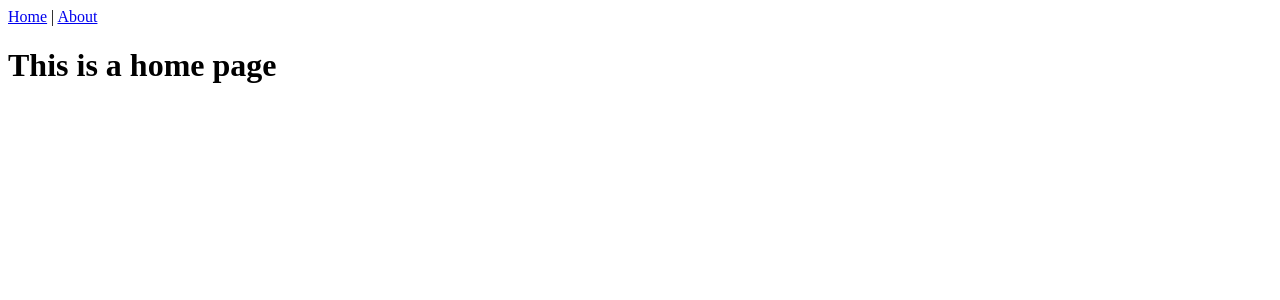
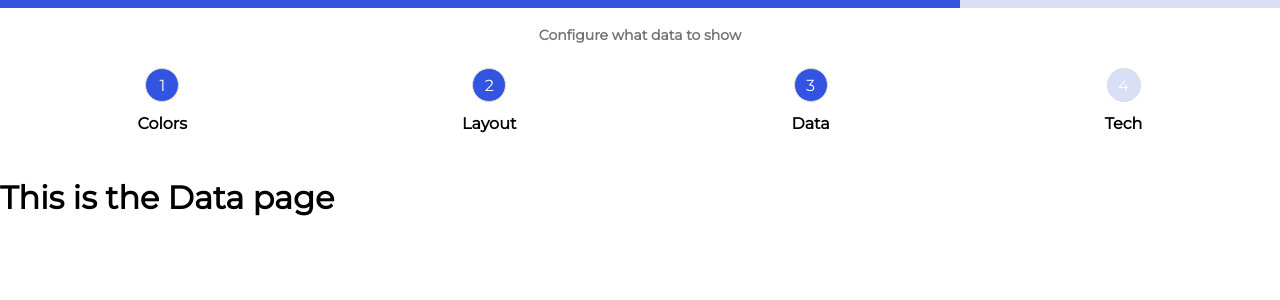
Before and after one commit to CartoDB/shuttle, a Vue app: page /data in a window 1280 px wide. Shown: the top 300 px of the page. Built offline with nearby package versions, Linux system fonts and the light colour scheme.

Commit message:
basic layout / step navigation

```diff
--- a/public/index.html
+++ b/public/index.html
@@ -5,7 +5,18 @@
     <meta http-equiv="X-UA-Compatible" content="IE=edge">
     <meta name="viewport" content="width=device-width,initial-scale=1.0">
     <link rel="icon" href="<%= BASE_URL %>favicon.ico">
+    <link href="https://fonts.googleapis.com/css?family=Montserrat" rel="stylesheet">
     <title>Airsephora</title>
+    <style>
+      body {
+        margin: 0;
+        padding: 0;
+      }
+
+      * {
+        font-family: 'Montserrat', sans-serif;
+      }
+    </style>
   </head>
   <body>
     <noscript>
--- a/src/App.vue
+++ b/src/App.vue
@@ -1,9 +1,56 @@
 <template>
   <div id="app">
-    <div id="nav">
-      <router-link to="/">Home</router-link> |
-      <router-link to="/about">About</router-link>
-    </div>
+    <ProgressBar :progress="progress" />
+    <div class="help">{{ helpForStep }}</div>
+    <Progress :index="routeIndex" />
     <router-view/>
   </div>
 </template>
+
+<script>
+import { steps } from '@/router';
+import ProgressBar from '@/components/ProgressBar.vue';
+import Progress from '@/components/Progress.vue';
+
+export default {
+  components: {
+    ProgressBar,
+    Progress
+  },
+  computed: {
+    routeIndex: function () {
+      return steps.indexOf(this.$route.name);
+    },
+
+    progress: function () {
+      return Math.floor(((this.routeIndex + 1) / steps.length) * 100);
+    },
+
+    helpForStep: function () {
+      switch (this.$route.name) {
+        case 'colors':
+          return 'Press the spacebar to switch colors';
+        case 'layout':
+          return 'Pick a layout';
+        case 'data':
+          return 'Configure what data to show';
+        case 'tech':
+          return 'Vector? Raster?';
+        default:
+          return null;
+      }
+    }
+  }
+}
+</script>
+
+
+<style scoped>
+.help {
+  margin-top: 18px;
+  font-weight: bold;
+  color: #727272;
+  font-size: 14px;
+  text-align: center;
+}
+</style>
--- /dev/null
+++ b/src/components/Progress.vue
@@ -0,0 +1,73 @@
+<template>
+<div class="step-wrapper">
+  <div class="step" v-for="(step, i) in steps" :key="i" @click="goTo(step)">
+    <div class="step-number" :class="{ 'step-number--active' : (i <=index ) }" >
+      {{ i + 1 }}
+    </div>
+    <div class="step-name">
+      {{ step }}
+    </div>
+  </div>
+</div>
+</template>
+
+<script>
+import { steps } from '@/router';
+
+export default {
+  name: 'Progress',
+  props: {
+    index: {
+      type: Number,
+      default: 0
+    }
+  },
+  data: function () {
+    return {
+      steps
+    };
+  },
+  methods: {
+    goTo: function (step) {
+      this.$router.push({ name: step });
+    }
+  }
+}
+</script>
+
+<style scoped>
+.step-wrapper {
+  display: flex;
+  justify-content: space-around;
+  padding: 24px 0;
+}
+
+.step {
+  display: flex;
+  flex-direction: column;
+  align-items: center;
+  cursor: pointer;
+}
+
+.step-name {
+  text-transform: capitalize;
+  font-weight: bold;
+  margin-top: 12px;
+}
+
+.step-number {
+  width: 32px;
+  height: 32px;
+  border-radius: 50%;
+  display: flex;
+  align-items: center;
+  justify-content: center;
+  background-color:#dadff8;
+  color: white;
+  border: 1px solid #dadada;
+}
+
+.step-number--active {
+  background-color: #3254e0;
+}
+</style>
--- /dev/null
+++ b/src/components/ProgressBar.vue
@@ -0,0 +1,29 @@
+<template>
+<div class="progressBg">
+  <div class="progressBar" :style="{ 'width': `${progress}%` }"></div>
+</div>
+</template>
+
+<script>
+export default {
+  props: {
+    progress: {
+      type: Number,
+      default: 0
+    }
+  }
+}
+</script>
+
+
+<style scoped>
+.progressBg {
+  background-color: #dadff8;
+}
+
+.progressBar {
+  height: 8px;
+  background-color: #3254e0;
+  transition: width 0.2s linear;
+}
+</style>
--- a/src/router.js
+++ b/src/router.js
@@ -1,10 +1,27 @@
 import Vue from 'vue'
 import Router from 'vue-router'
 import Home from './views/Home.vue'
+import Colors from './views/Colors.vue';
+import Layout from './views/Layout.vue';
+import Data from './views/Data.vue';
+import Tech from './views/Tech.vue';
 
-Vue.use(Router)
+Vue.use(Router);
+
+const COLORS = 'colors';
+const LAYOUT = 'layout';
+const DATA = 'data';
+const TECH = 'tech';
+
+export const steps = [
+  COLORS,
+  LAYOUT,
+  DATA,
+  TECH
+];
 
 export default new Router({
+  mode: 'history',
   routes: [
     {
       path: '/',
@@ -12,12 +29,24 @@ export default new Router({
       component: Home
     },
     {
-      path: '/about',
-      name: 'about',
-      // route level code-splitting
-      // this generates a separate chunk (about.[hash].js) for this route
-      // which is lazy-loaded when the route is visited.
-      component: () => import(/* webpackChunkName: "about" */ './views/About.vue')
+      path: '/colors',
+      name: COLORS,
+      component: Colors
+    },
+    {
+      path: '/layout',
+      name: LAYOUT,
+      component: Layout
+    },
+    {
+      path: '/data',
+      name: DATA,
+      component: Data
+    },
+    {
+      path: '/tech',
+      name: TECH,
+      component: Tech
     }
   ]
 })
--- /dev/null
+++ b/src/views/Colors.vue
@@ -0,0 +1,5 @@
+<template>
+  <div>
+    <h1>This is the colours page</h1>
+  </div>
+</template>
--- a/src/views/About.vue
+++ b/src/views/Data.vue
@@ -1,5 +1,5 @@
 <template>
   <div>
-    <h1>This is an about page</h1>
+    <h1>This is the Data page</h1>
   </div>
 </template>
--- /dev/null
+++ b/src/views/Layout.vue
@@ -0,0 +1,5 @@
+<template>
+  <div>
+    <h1>This is the Layout page</h1>
+  </div>
+</template>
--- /dev/null
+++ b/src/views/Tech.vue
@@ -0,0 +1,5 @@
+<template>
+  <div>
+    <h1>This is the Tech page</h1>
+  </div>
+</template>
```
